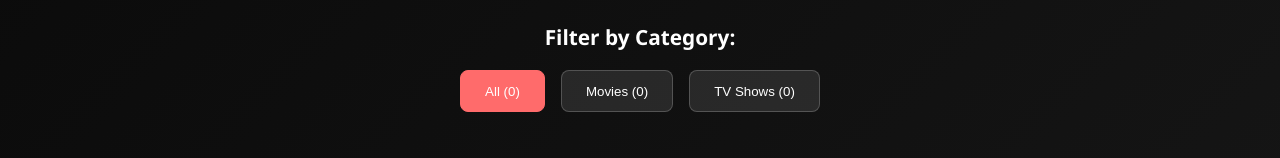
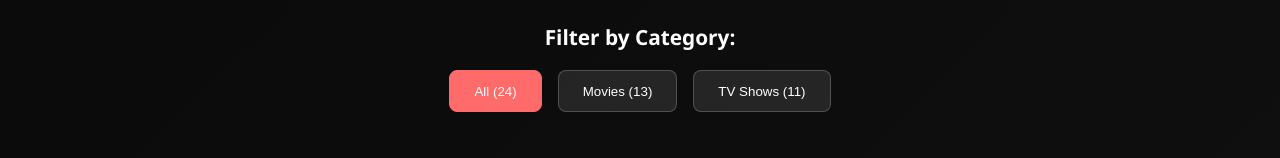
Before and after one commit to bhrugu1/digital-video-store, a React (Create React App) app in the folder frontend/: page /listings in a window 1280 px wide. Shown: the part 246-404 px from the top of the page. Built offline with nearby package versions, Linux system fonts and the light colour scheme; no server answers; data requests are answered from the project's data file; the HTML template or start-up script is replaced by a standard one.

Commit message:
Fix API URLs - Replace hardcoded localhost with production Railway API

```diff
--- a/frontend/src/pages/Details.js
+++ b/frontend/src/pages/Details.js
@@ -1,6 +1,7 @@
 // Details page component - Shows individual movie/TV show information
 import React, { useEffect, useState } from 'react';
 import { useParams, Link } from 'react-router-dom';
+import config from '../config/api';
 
 const Details = () => {
   // Get the ID from the URL (e.g., /details/5 gives us id = "5")
@@ -20,7 +21,7 @@ const Details = () => {
         console.log(`🎬 Fetching details for media ID: ${id}`);
 
         // Use your comprehensive API endpoint for getting media by ID
-        const response = await fetch(`http://localhost:8080/api/media/${id}`);
+        const response = await fetch(`${config.API_BASE_URL}/media/${id}`);
 
         if (!response.ok) throw new Error("Media not found");
 
--- a/frontend/src/pages/Listings.js
+++ b/frontend/src/pages/Listings.js
@@ -1,6 +1,7 @@
 // Listings page component - Shows all movies and TV shows with filtering and search
 import React, { useEffect, useState } from 'react';
 import { Link, useLocation } from 'react-router-dom';
+import config from '../config/api';
 
 const Listings = () => {
   // State for storing all media items
@@ -29,7 +30,7 @@ const Listings = () => {
       console.log(`🔍 Searching for: "${query}"`);
 
       // Use the dedicated search endpoint from Assignment 2
-      const response = await fetch(`http://localhost:8080/api/media/search?title=${encodeURIComponent(query)}`);
+      const response = await fetch(`${config.API_BASE_URL}/media/search?title=${encodeURIComponent(query)}`);
       const result = await response.json();
 
       console.log('🔍 Search API Response:', result);
@@ -80,8 +81,8 @@ const Listings = () => {
 
       // Fetch movies and TV shows separately using your comprehensive API
       const [moviesResponse, tvShowsResponse] = await Promise.all([
-        fetch('http://localhost:8080/api/movies'),
-        fetch('http://localhost:8080/api/tvshows')
+        fetch(`${config.API_BASE_URL}/movies`),
+        fetch(`${config.API_BASE_URL}/tvshows`)
       ]);
 
       const moviesResult = await moviesResponse.json();
--- a/frontend/src/pages/Login.js
+++ b/frontend/src/pages/Login.js
@@ -2,6 +2,7 @@
 import React, { useState } from 'react';
 import { Link, useNavigate } from 'react-router-dom';
 import './Auth.css';
+import config from '../config/api';
 
 const Login = () => {
   const navigate = useNavigate();
@@ -43,7 +44,7 @@ const Login = () => {
       console.log('🔐 Attempting login with Assignment 2 API...');
 
       // Use the Assignment 2 login endpoint
-      const response = await fetch('http://localhost:8080/api/auth/login', {
+      const response = await fetch(`${config.API_BASE_URL}/auth/login`, {
         method: 'POST',
         headers: {
           'Content-Type': 'application/json',
--- a/frontend/src/pages/Register.js
+++ b/frontend/src/pages/Register.js
@@ -2,6 +2,7 @@
 import React, { useState } from 'react';
 import { Link, useNavigate } from 'react-router-dom';
 import './Auth.css';
+import config from '../config/api';
 
 const Register = () => {
   const navigate = useNavigate();
@@ -51,7 +52,7 @@ const Register = () => {
       console.log('👤 Attempting registration with Assignment 2 API...');
 
       // Use the Assignment 2 registration endpoint
-      const response = await fetch('http://localhost:8080/api/auth/register', {
+      const response = await fetch(`${config.API_BASE_URL}/auth/register`, {
         method: 'POST',
         headers: {
           'Content-Type': 'application/json',
```
